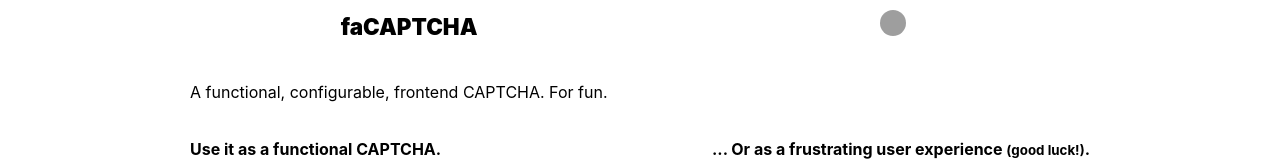
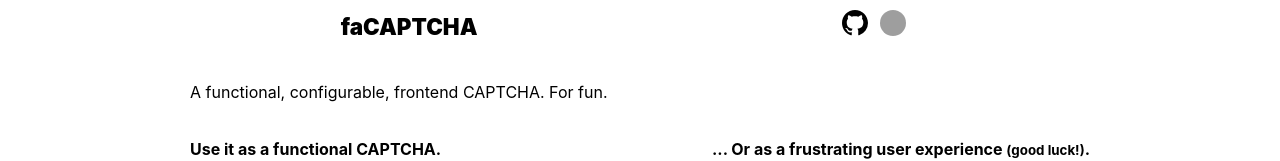
Before and after one commit to dylandbl/faCAPTCHA, a React (Create React App) app in the folder example/: page / in a window 1280 px wide. Shown: the top 161 px of the page. Built offline with nearby package versions, Linux system fonts and the light colour scheme; grey boxes are pictures that could not be loaded.

Commit message:
style(example): removed white fill from SVG

```diff
--- a/example/src/styles/SVG.ts
+++ b/example/src/styles/SVG.ts
@@ -2,5 +2,4 @@ import styled from "@emotion/styled";
 
 export const SVG = styled.svg`
   cursor: pointer;
-  fill: white;
 `;
```
